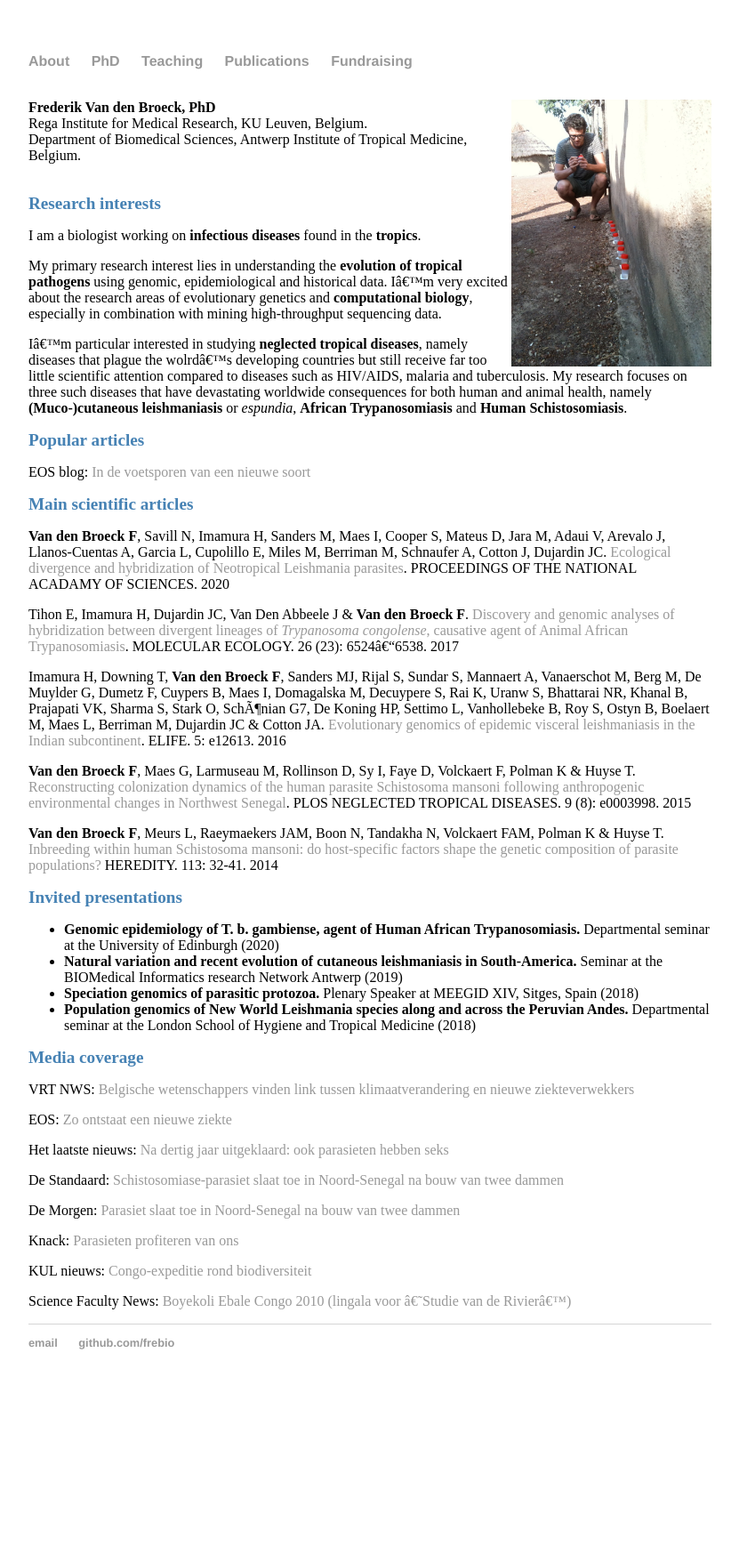
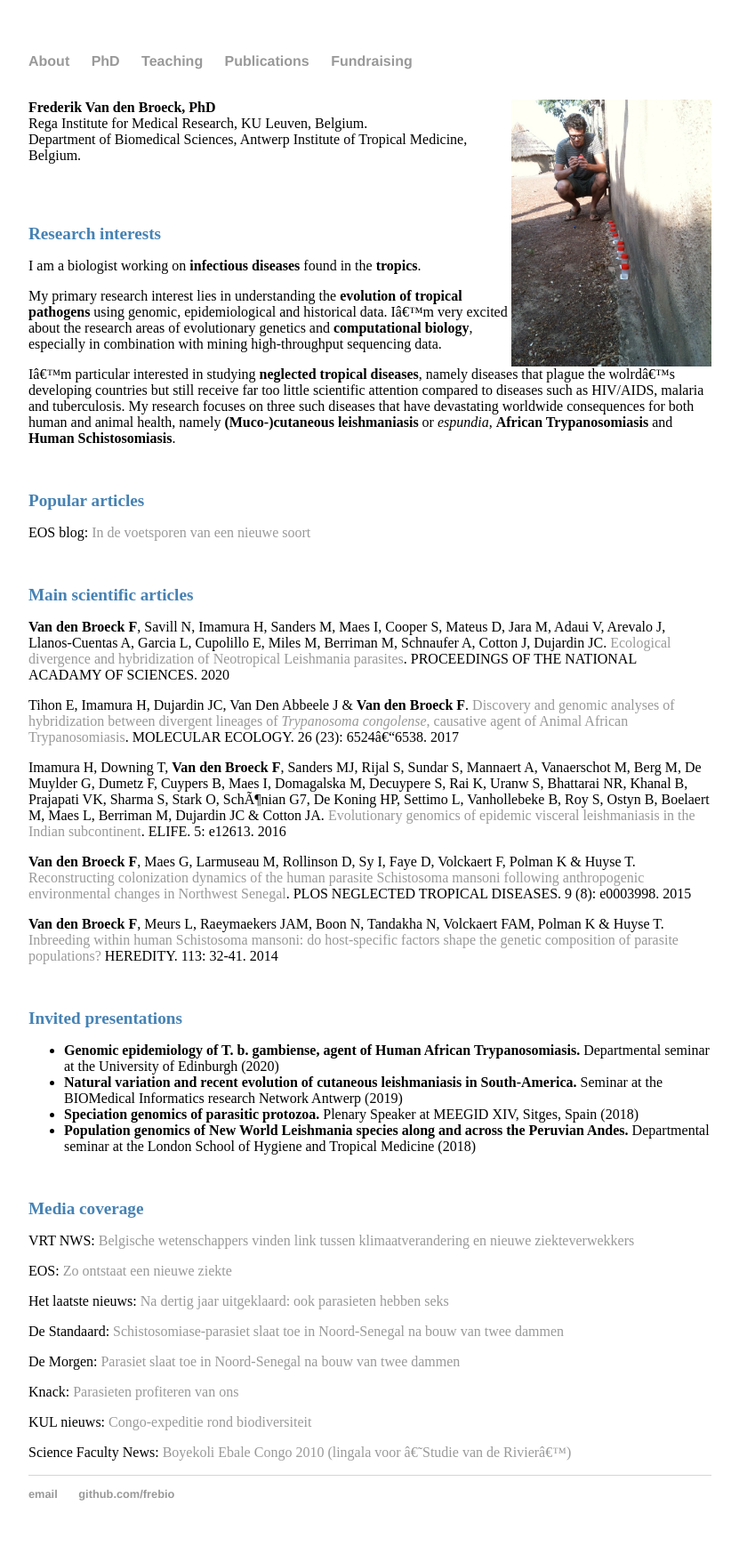
Before and after one commit to FreBio/FreBio.github.io, a Jekyll site: the page built from index.md, in a window 1280 px wide. Shown: the whole page at 89% size, without its empty margins (224-1055 px from the left). Built offline with Jekyll 4.4.1, drawn with Linux system fonts in a browser that asks for light colours; our own code applies the rules of GitHub Pages for plain Markdown files; comment, search, counter and statistics services are not loaded; before the commit the page ends 1577 px from its top, so only the background shows below that.

Commit message:
Update index.md

```diff
--- a/index.md
+++ b/index.md
@@ -5,8 +5,7 @@ Rega Institute for Medical Research, KU Leuven, Belgium. <br />
 Department of Biomedical Sciences, Antwerp Institute of Tropical Medicine, Belgium. <br />
 <a href="https://twitter.com/FBroeck" class="right" class="twitter-follow-button" data-show-count="false"></a><script async src="//platform.twitter.com/widgets.js" charset="utf-8"></script> <br />
 
-
-
+<br />
 # Research interests
 I am a biologist working on **infectious diseases** found in the **tropics**.
 
@@ -14,13 +13,11 @@ My primary research interest lies in understanding the **evolution of tropical p
 
 I'm particular interested in studying **neglected tropical diseases**, namely diseases that plague the wolrd's developing countries but still receive far too little scientific attention compared to diseases such as HIV/AIDS, malaria and tuberculosis. My research focuses on three such diseases that have devastating worldwide consequences for both human and animal health, namely **(Muco-)cutaneous leishmaniasis** or *espundia*, **African Trypanosomiasis** and **Human Schistosomiasis**.
 
-
-
+<br />
 # Popular articles
 EOS blog: [In de voetsporen van een nieuwe soort](https://www.eoswetenschap.eu/natuur-milieu/de-voetsporen-van-een-nieuwe-soort)
 
-
-
+<br />
 # Main scientific articles
 **Van den Broeck F**, Savill N, Imamura H, Sanders M, Maes I, Cooper S, Mateus D, Jara M, Adaui V, Arevalo J, Llanos-Cuentas A, Garcia L, Cupolillo E, Miles M, Berriman M, Schnaufer A, Cotton J, Dujardin JC. [Ecological divergence and hybridization of Neotropical Leishmania parasites](https://www.pnas.org/content/early/2020/09/18/1920136117). PROCEEDINGS OF THE NATIONAL ACADAMY OF SCIENCES. 2020
 
@@ -32,14 +29,14 @@ Imamura H, Downing T, **Van den Broeck F**, Sanders MJ, Rijal S, Sundar S, Manna
 
 **Van den Broeck F**, Meurs L, Raeymaekers JAM, Boon N, Tandakha N, Volckaert FAM, Polman K & Huyse T. [Inbreeding within human Schistosoma mansoni: do host-specific factors shape the genetic composition of parasite populations?](https://doi.org/10.1038/hdy.2014.13) HEREDITY. 113: 32-41. 2014
 
+<br />
+# Invited presentations
+* **Genomic epidemiology of T. b. gambiense, agent of Human African Trypanosomiasis.** Departmental seminar at the University of Edinburgh (2020) <br />
+* **Natural variation and recent evolution of cutaneous leishmaniasis in South-America.** Seminar at the BIOMedical Informatics research Network Antwerp (2019) <br />
+* **Speciation genomics of parasitic protozoa.** Plenary Speaker at MEEGID XIV, Sitges, Spain (2018) <br />
+* **Population genomics of New World Leishmania species along and across the Peruvian Andes.** Departmental seminar at the London School of Hygiene and Tropical Medicine (2018) <br />
 
-# Invited presentations
-* **Genomic epidemiology of T. b. gambiense, agent of Human African Trypanosomiasis.** Departmental seminar at the University of Edinburgh (2020)
-* **Natural variation and recent evolution of cutaneous leishmaniasis in South-America.** Seminar at the BIOMedical Informatics research Network Antwerp (2019)
-* **Speciation genomics of parasitic protozoa.** Plenary Speaker at MEEGID XIV, Sitges, Spain (2018)
-* **Population genomics of New World Leishmania species along and across the Peruvian Andes.** Departmental seminar at the London School of Hygiene and Tropical Medicine (2018)
-
-
+<br />
 # Media coverage
 VRT NWS: [Belgische wetenschappers vinden link tussen klimaatverandering en nieuwe ziekteverwekkers](https://www.vrt.be/vrtnws/nl/2020/09/23/klimaatveradnering-nieuwe-ziekte-itg/)
 
```
